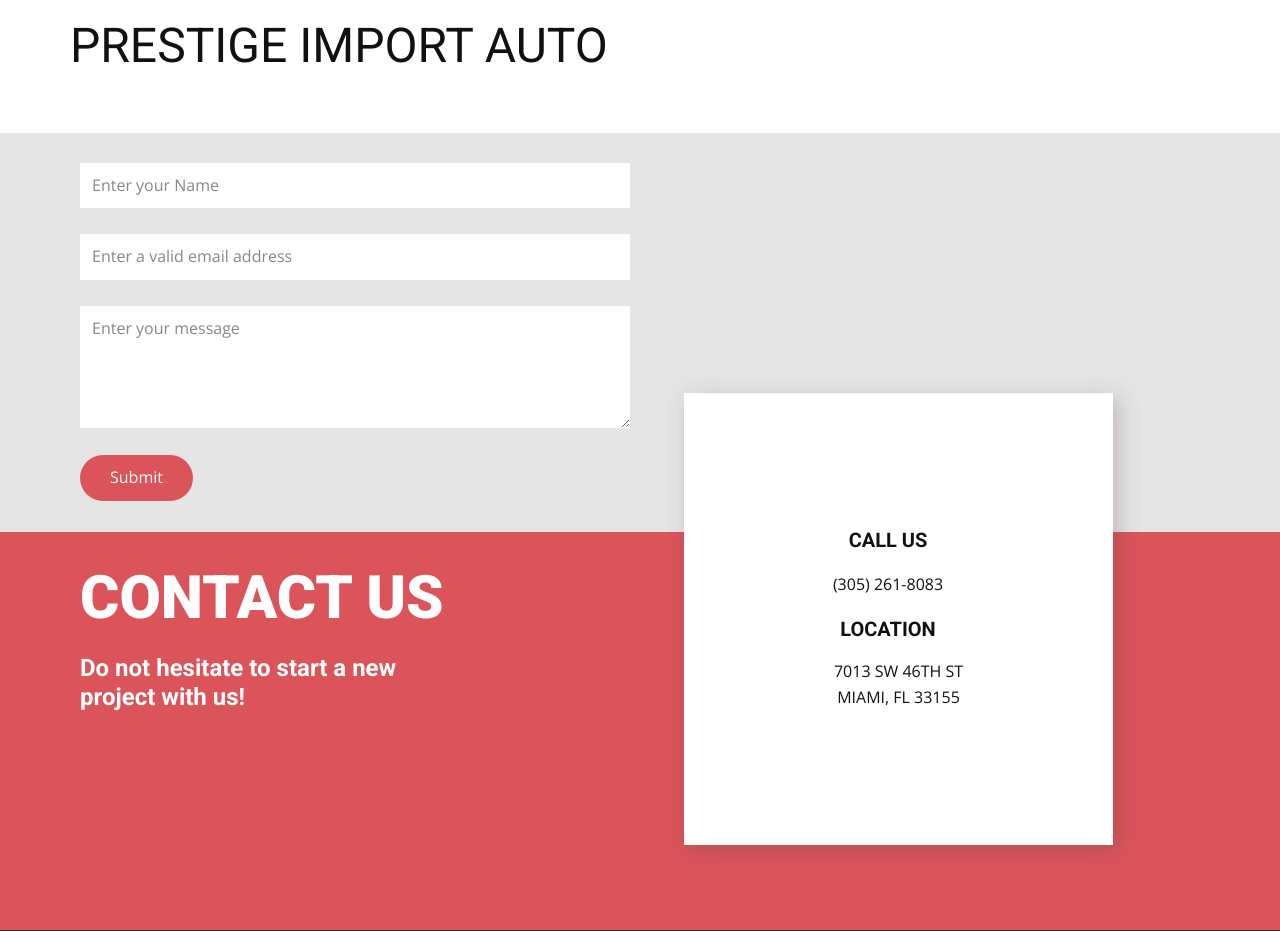
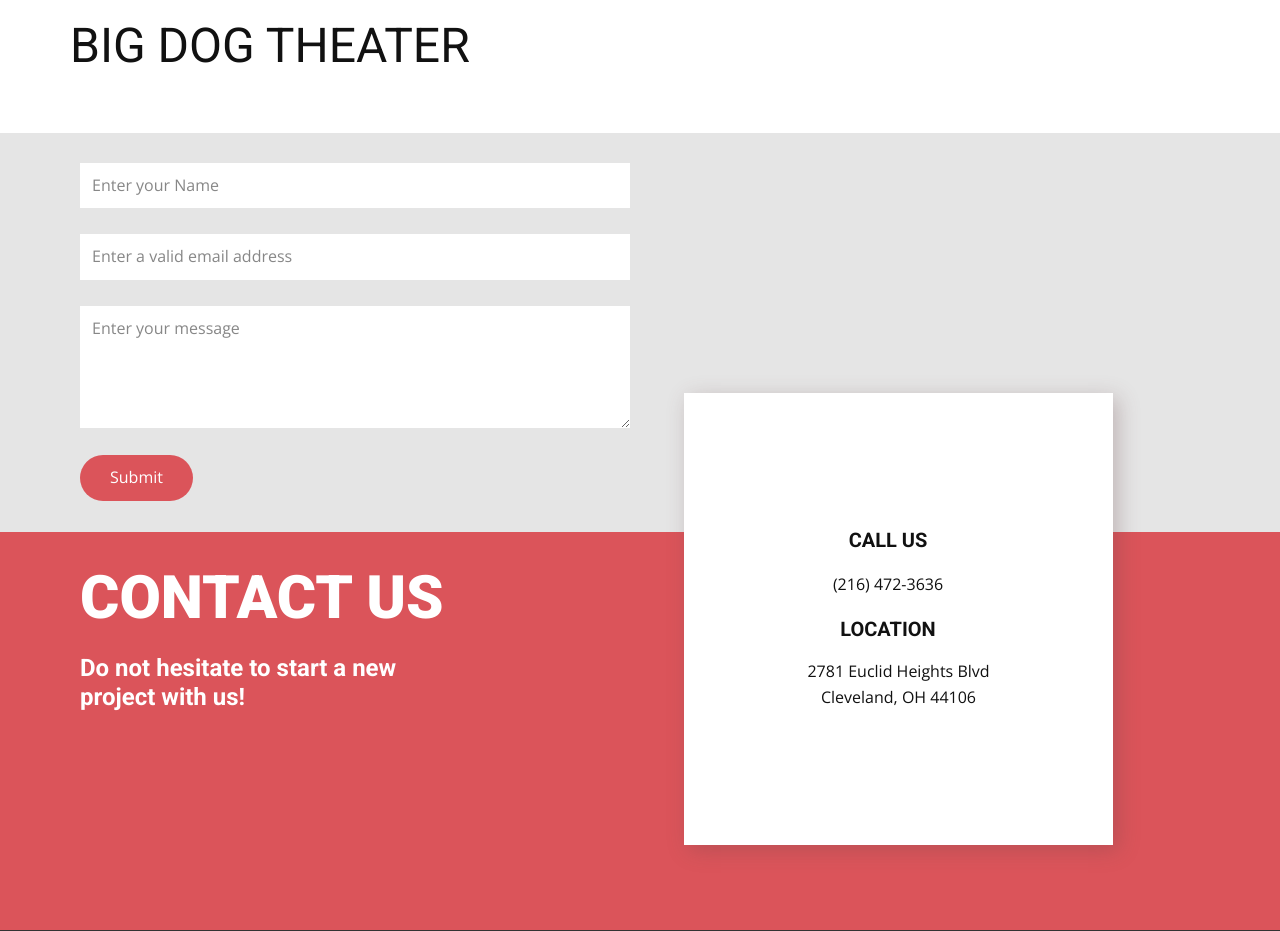
Before and after one commit to runacode/bigdog, a PHP site: page / in a window 1280 px wide. Shown: the top 931 px of the page. Run offline with PHP 8.4, Linux system fonts and the light colour scheme.

Commit message:
Update index.php

```diff
--- a/index.php
+++ b/index.php
@@ -1,7 +1,7 @@
-<?php $company = "PRESTIGE IMPORT AUTO";
-$phone = "(305) 261-8083";
-	$address1 = "7013 SW 46TH ST";
-	$address2 = "MIAMI, FL 33155";
+<?php $company = "BIG DOG THEATER";
+$phone = "(216) 472-3636";
+	$address1 = "2781 Euclid Heights Blvd";
+	$address2 = "Cleveland, OH 44106";
 ?>
 <!DOCTYPE html>
 <html style="font-size: 16px;">
```
